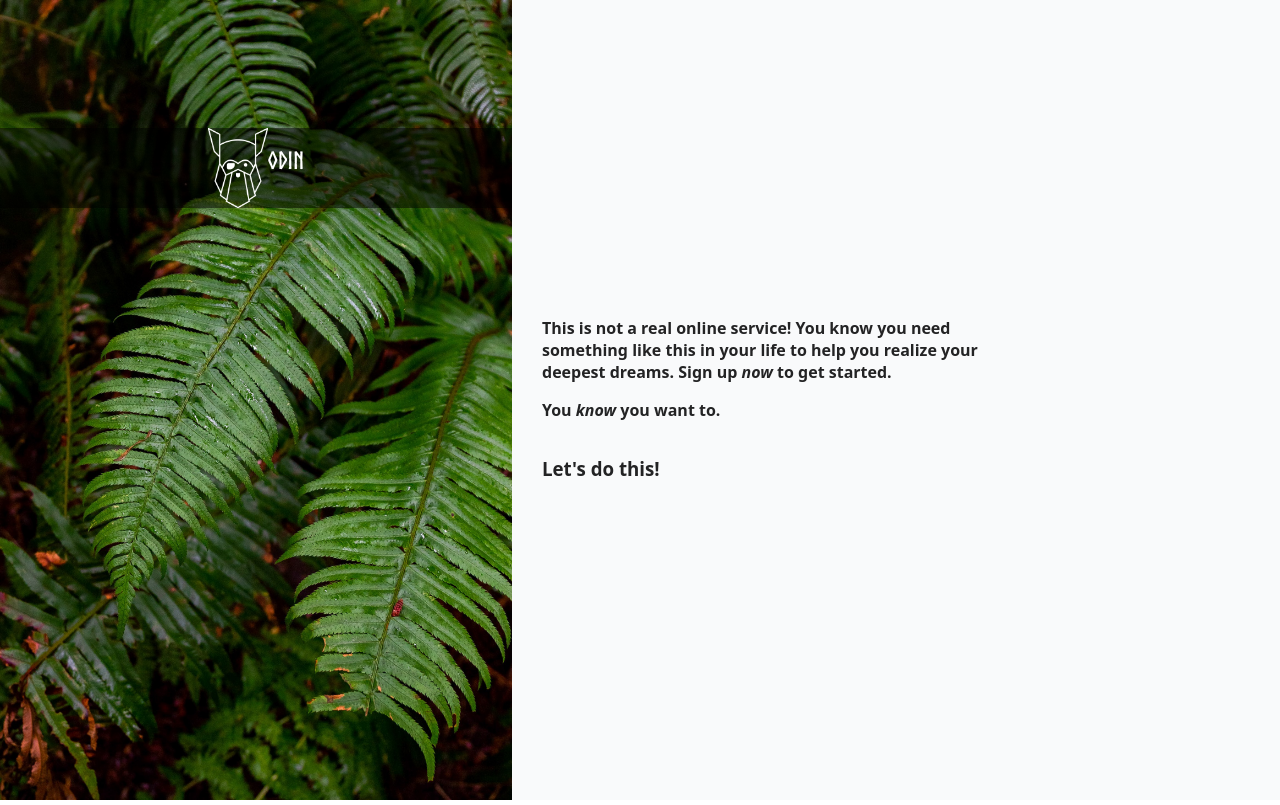
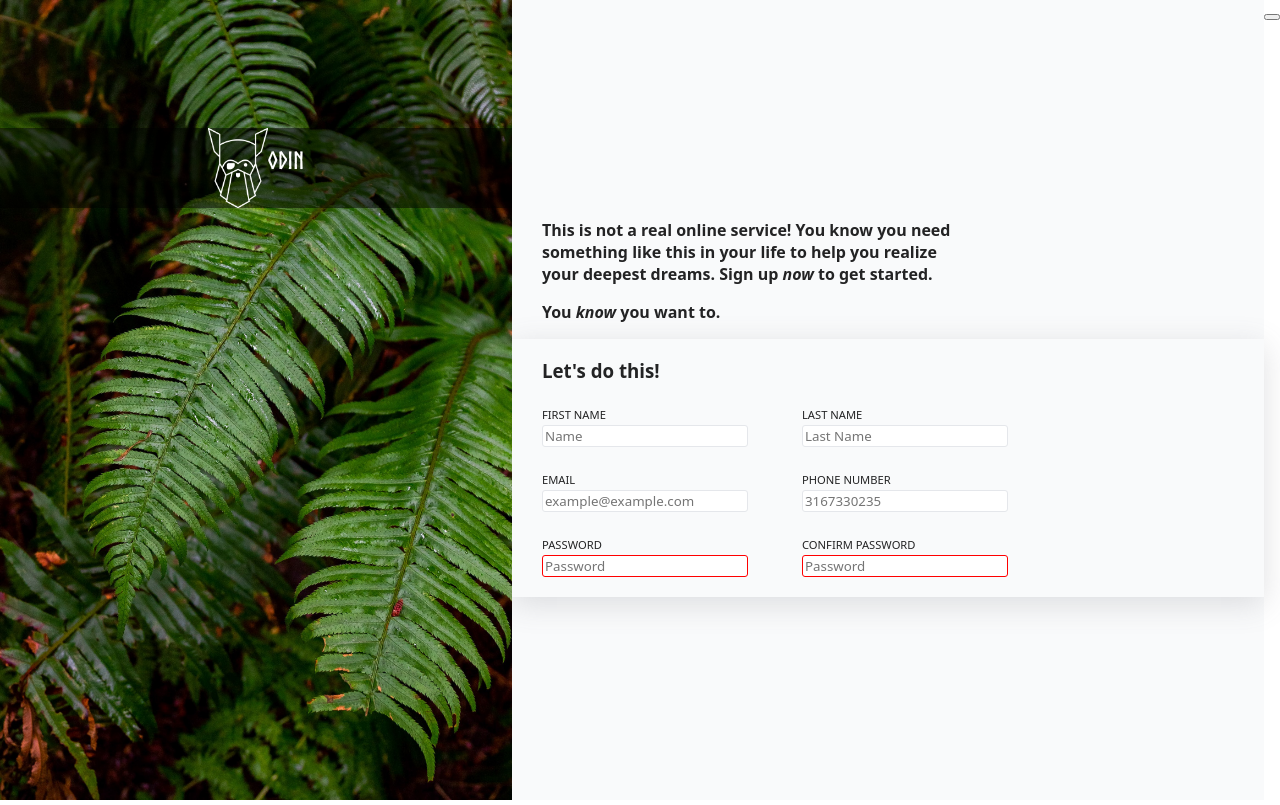
Before and after one commit to Daniel-Prada27/TOP-Forms, a plain HTML site: page index.html in a window 1280 px wide. Drawn offline with Linux system fonts and the light colour scheme.

Commit message:
Add mid right side

```diff
--- a/assets/styles/style.css
+++ b/assets/styles/style.css
@@ -17,7 +17,7 @@ body {
     display: flex;
     flex-direction: row;
     margin: 0;
-    overflow-y: hidden;
+    /* overflow-y: hidden; */
 }
 
 div {
@@ -83,7 +83,7 @@ div {
     height: 10vh;
 }
 
-#right-side {
+.right-side {
     height: 100vh;
     width: 60vw;
     display: flex;
@@ -92,7 +92,7 @@ div {
     background-color: #F9FAFB;
 }
 
-#right-side > div {
+.right-side > * {
     margin-left: 30px;
 }
 
@@ -107,3 +107,65 @@ div {
 .emphasize {
     font-style: italic;
 }
+
+.mid-content {
+    margin-left: 0px;
+    box-shadow: rgba(100, 100, 111, 0.2) 0px 7px 29px 0px;
+}
+
+.mid-content > * {
+    margin-left: 30px;
+}
+
+.row {
+    display: flex;
+    justify-content: flex-start;
+    margin-bottom: 20px;
+    min-width: 0;
+}
+.right-col {
+    margin-left: 60px;
+}
+
+.label-input-group {
+    width: 200px;
+}
+
+label {
+    font-family: var(--system-ui);
+    font-size: 0.7rem;
+}
+
+input {
+    border: 1px solid #E5E7EB;
+    border-radius: 3px;
+    width: 100%;
+}
+
+input:focus {
+    border-color: rgb(75, 75, 255);
+    outline: none;
+    box-shadow: rgba(17, 17, 26, 0.1) 0px 4px 5px, rgba(17, 17, 26, 0.1) 0px 8px 14px, rgba(17, 17, 26, 0.1) 0px 16px 56px;
+}
+
+#password:invalid {
+    border-color: red;
+
+}
+
+
+
+
+
+
+
+input::-webkit-outer-spin-button,
+input::-webkit-inner-spin-button {
+  -webkit-appearance: none;
+  margin: 0;
+}
+
+/* Firefox */
+input[type=number] {
+  -moz-appearance: textfield;
+}
--- a/index.html
+++ b/index.html
@@ -25,7 +25,7 @@
         </div>
     </div>
 
-    <div id="right-side">
+    <div class="right-side">
 
         <div class="top-content">
             <p>This is not a real online service! You know you need something like this in your life to help you
@@ -42,20 +42,54 @@
             </div>
 
             <div>
+                <form action="#" method="post">
+                    <div class="first row">
+                        <div class="label-input-group">       <!--Name-->
+                            <div><label for="firstName">FIRST NAME</label></div>
+                            <div><input type="text" id="firstName" placeholder="Name" name="firstName" required></div>
+                        </div>
+
+                        <div class="label-input-group right-col">       <!--Last Name-->
+                            <div><label for="lastName">LAST NAME</label></div>
+                            <div><input type="text" id="lastName" placeholder="Last Name" name="lastName" required></div>
+                        </div>
+                    </div>
+
+                    <div class="second row">
+                        <div class="label-input-group">     <!-- Email-->
+                            <div><label for="email">EMAIL</label></div>
+                            <div><input type="email" id="email" placeholder="example@example.com" name="email" required></div>
+                        </div>
+
+                        <div class="label-input-group right-col">      <!-- Phone Number-->
+                            <div><label for="phoneNumber">PHONE NUMBER</label></div>
+                            <div><input type="number" id="phoneNumber" placeholder="3167330235" name="phoneNumber" minlength="10" maxlength="10" required></div>
+                        </div>
+                    </div>
+
+                    <div class="third row">
+                        <div class="label-input-group">        <!--Password-->
+                            <div><label for="password">PASSWORD</label></div>
+                            <div><input type="password" id="password" placeholder="Password" name="password" minlength="8" required></div>
+                        </div>
+
+                        <div class="label-input-group right-col">        <!--Confirm Password-->
+                            <div><label for="password">CONFIRM PASSWORD</label></div>
+                            <div><input type="password" id="password" placeholder="Password" name="password" minlength="8" required></div>
+                        </div>
+                    </div>
 
             </div>
 
-            <div>
-
-            </div>
-
-            <div>
 
             </div>
         </div>
 
         <div class="bottom-content">
-
+            <div class="button-container">
+                <button type="submit"></button>
+            </div>
+        </form>
         </div>
 
     </div>
```
